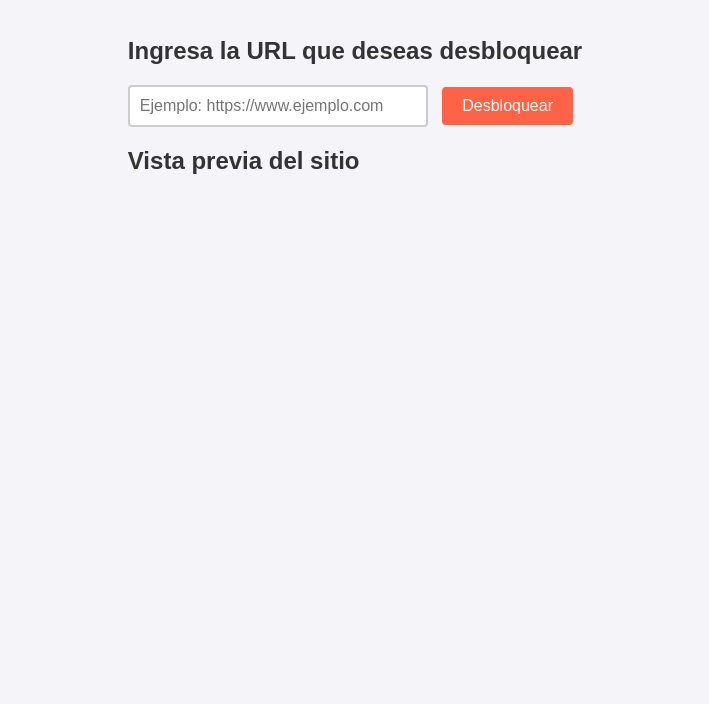
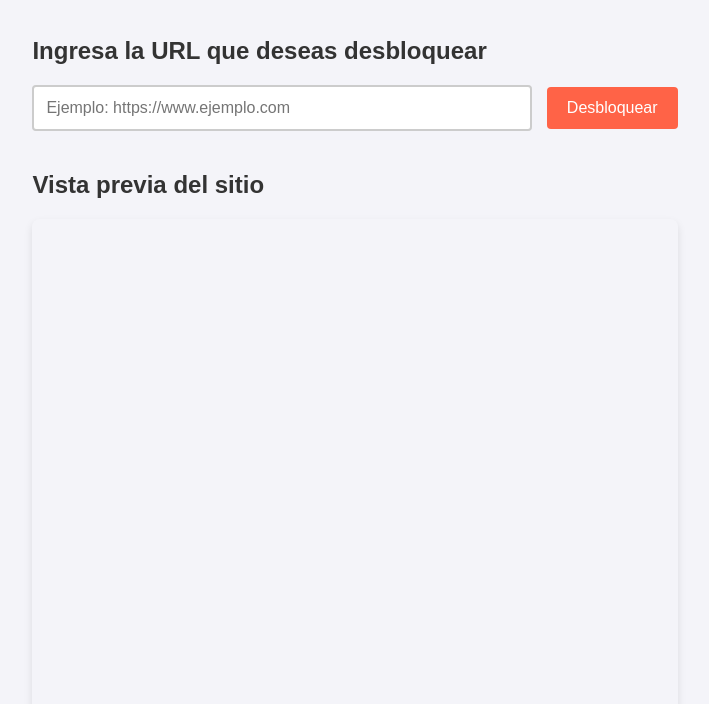
Before and after one commit to New25Said/KickTab-A-, a plain HTML site: page index.html in a window 1280 px wide. Shown: the part 96-800 px from the top of the page, without its empty margins (285-994 px from the left). Drawn offline with Linux system fonts and the light colour scheme.

Commit message:
Update styles.css

```diff
--- a/styles.css
+++ b/styles.css
@@ -12,6 +12,8 @@ body {
     flex-direction: column;
     align-items: center;
     padding: 20px;
+    width: 100%;
+    max-width: 100vw; /* Asegura que el contenido no se desborde */
 }
 
 header {
@@ -29,42 +31,50 @@ h2 {
     color: #333;
 }
 
+.input-section {
+    margin-bottom: 40px;
+}
+
 input[type="text"] {
-    padding: 10px;
-    width: 300px;
+    padding: 12px;
+    width: 500px; /* Aumenta el ancho del campo de texto */
     font-size: 1rem;
     margin-right: 10px;
     border: 2px solid #ccc;
     border-radius: 4px;
+    transition: border-color 0.3s;
+}
+
+input[type="text"]:focus {
+    border-color: #ff6347;
 }
 
 button {
-    padding: 10px 20px;
+    padding: 12px 20px;
     background-color: #ff6347;
     color: white;
     border: none;
     border-radius: 4px;
     cursor: pointer;
     font-size: 1rem;
+    transition: background-color 0.3s;
 }
 
 button:hover {
     background-color: #ff4500;
 }
 
-input[type="text"]:focus {
-    border-color: #ff6347;
-}
-
 .proxy-section {
     margin-top: 20px;
-    width: 100%; /* Asegúrate de que la sección ocupe todo el ancho */
+    width: 100%; /* Asegura que la sección ocupe todo el ancho */
 }
 
 iframe {
     width: 100%; /* Hace que el iframe ocupe todo el ancho */
     height: 600px; /* Ajusta la altura si es necesario */
     border: none;
+    border-radius: 8px;
+    box-shadow: 0 4px 8px rgba(0, 0, 0, 0.1);
 }
 
 footer {
```
